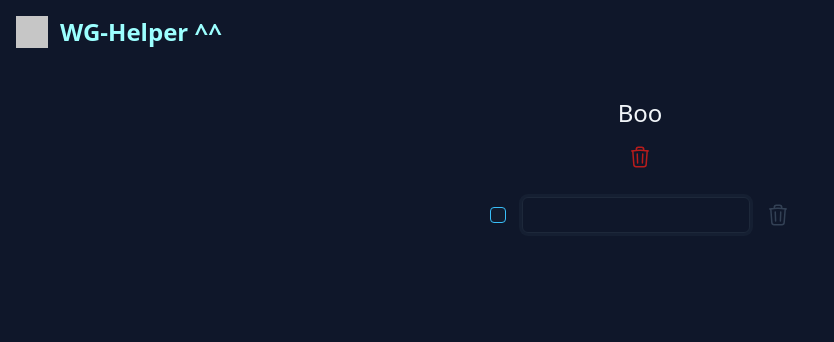
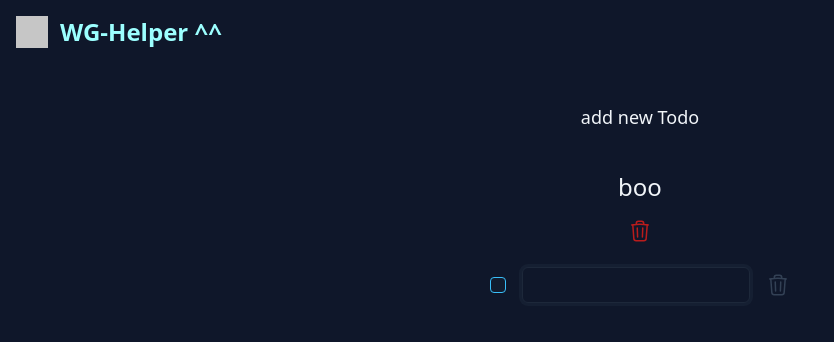
Before and after one commit to Enzyklopaedino/wg-helper, a React (Vite) app: page /cart in a window 1280 px wide. Shown: the top 342 px of the page, without its empty margins (0-834 px from the left). Built offline with nearby package versions, Linux system fonts and the light colour scheme; grey boxes are pictures that could not be loaded.

Commit message:
feat(cart): add a second todolist

```diff
--- a/components/todo-list.tsx
+++ b/components/todo-list.tsx
@@ -2,6 +2,7 @@
 import { DeleteButton } from '@/components/delete-button';
 import { ScrollArea } from '@/components/scroll-area';
 import { TodoItem } from '@/components/todo-item';
+import { cn } from '@/lib/utils';
 import {
 	type FC,
 	type InputHTMLAttributes,
@@ -10,9 +11,9 @@ import {
 } from 'react';
 
 export type TodoItemProps = InputHTMLAttributes<HTMLInputElement>;
-export type TodoListProps = { title: string };
+export type TodoListProps = { key: string; title: string; height: string };
 
-export const TodoList: FC<TodoListProps> = ({ title }) => {
+export const TodoList: FC<TodoListProps> = ({ title, height }) => {
 	const handleKeyDown = (e: KeyboardEvent<HTMLInputElement>) => {
 		if (e.key === 'Enter') {
 			const newTodo: TodoItemProps = {
@@ -50,14 +51,19 @@ export const TodoList: FC<TodoListProps> = ({ title }) => {
 	};
 
 	return (
-		<div className="flex justify-center items-center flex-col space-y-2 h-screen w-screen">
+		<div
+			className={cn(
+				'flex justify-center items-center flex-col space-y-2 h-[70%]',
+				height,
+			)}
+		>
 			<h2 className="text-2xl py-2 px-6">{title}</h2>
 			<DeleteButton
 				className="stroke-red-700 hover:stroke-red-500"
 				onClick={handleDeleteAll}
 			/>
-			<ScrollArea className="h-2/3 rounded-md">
-				<ul className="mt-4 space-y-2 p-8 pb-4 pt-1">
+			<ScrollArea className="h-[90%] rounded-md">
+				<ul className="mt-4 px-6 pb-4 space-y-2">
 					{todos.map((todo) => (
 						<TodoItem
 							key={todo.id}
--- a/src/pages/cart.tsx
+++ b/src/pages/cart.tsx
@@ -1,6 +1,39 @@
 'use client';
-import { TodoList } from '@/components/todo-list';
+import { TodoList, type TodoListProps } from '@/components/todo-list';
+import { useState } from 'react';
 
 export const Cart = () => {
-	return <TodoList title="Boo" />;
+	const [todoLists, setTodoLists] = useState<TodoListProps[]>([
+		{
+			key: `todoList-${Date.now()}-${crypto.randomUUID()}`,
+			title: 'boo',
+			height: 'h-[60%]',
+		},
+	]);
+	const handleNewTodoClick = () => {
+		console.log(`length ${todoLists.length}`);
+		if (todoLists.length === 1) {
+			setTodoLists([
+				...todoLists,
+				{
+					key: `todoList-${Date.now()}-${crypto.randomUUID()}`,
+					title: 'untitled',
+					height: 'h-[30%]',
+				},
+			]);
+		}
+	};
+
+	return (
+		<div className="flex justify-center items-center flex-col space-y-8 h-screen w-screen">
+			<button type="button" onClick={handleNewTodoClick}>
+				add new Todo
+			</button>
+			<ul className="h-2/3">
+				{todoLists.map((todo) => (
+					<TodoList key={todo.key} title={todo.title} height={todo.height} />
+				))}
+			</ul>
+		</div>
+	);
 };
```
